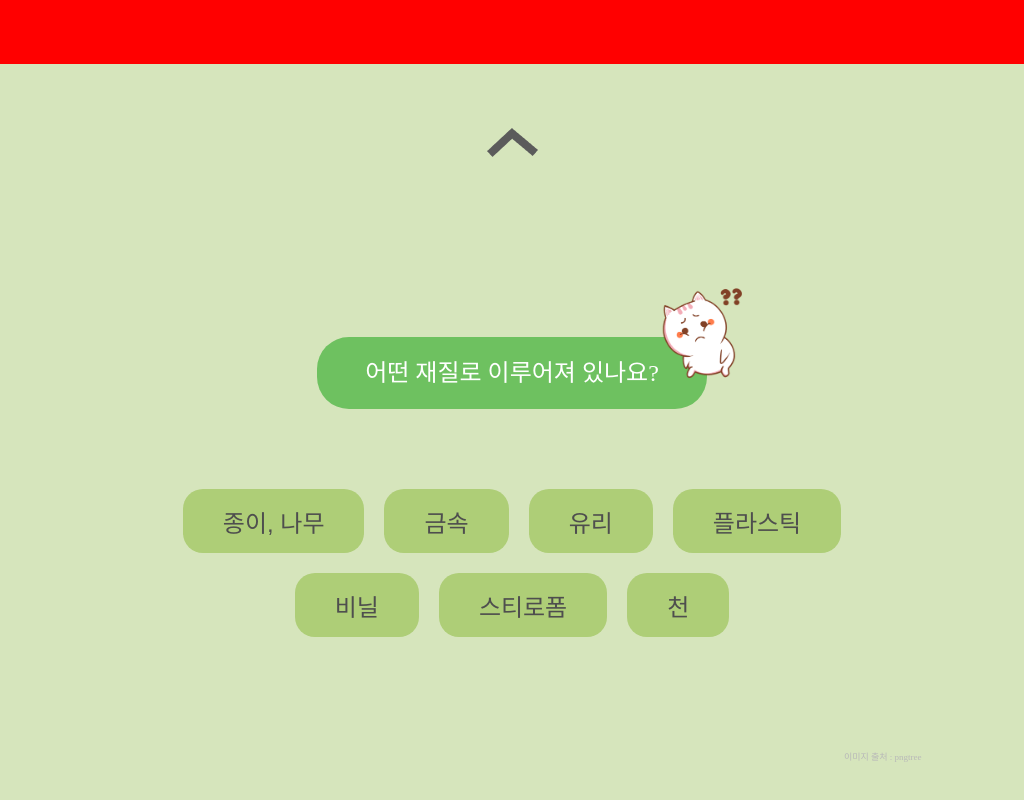
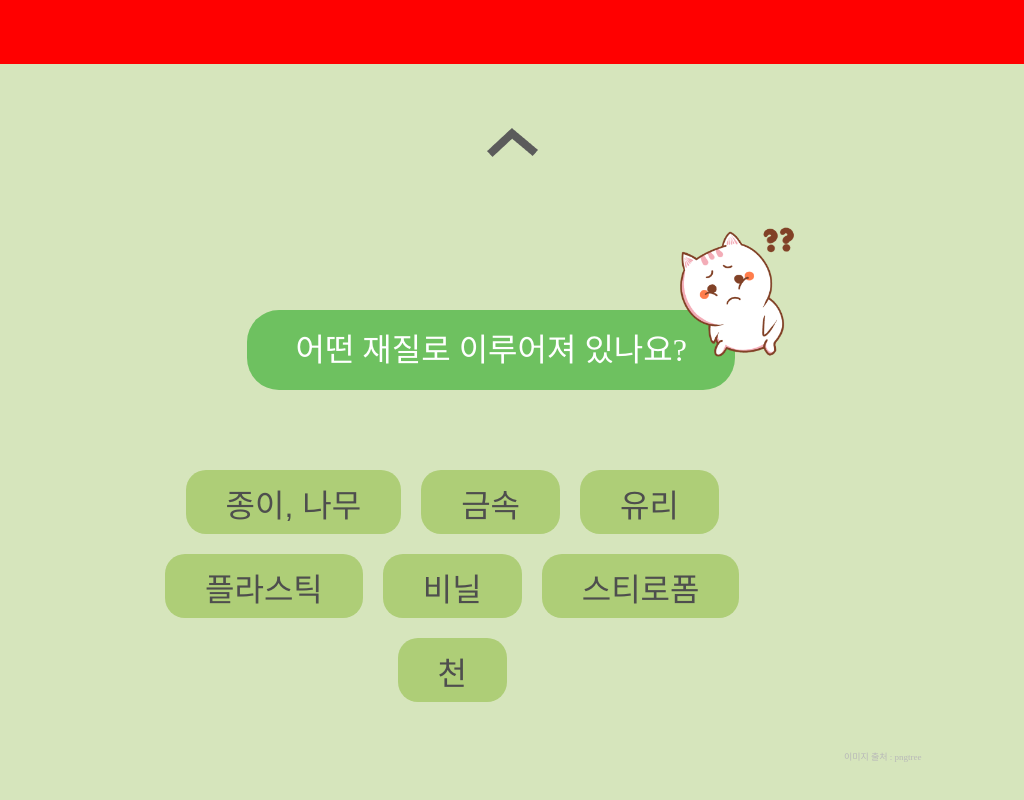
Before and after one commit to eco-coder/recycle-helper, a Next.js app: page / in a window 1024 px wide. Shown: the part 736-1536 px from the top of the page. Built offline with nearby package versions, Linux system fonts and the light colour scheme.

Commit message:
Edit responsive web view

```diff
--- a/styles/QuestionCard.module.sass
+++ b/styles/QuestionCard.module.sass
@@ -33,24 +33,24 @@ $font-small: 16px
         cursor: pointer
 
 .questionContainer
-    display: flex
-    flex-direction: column
-    justify-content: space-between
 
 .question
     background-color: #6ec160
     font-size: 32px
     color: #FFFFFF
     padding: 24px 48px
-    margin: 10px
+    margin: 10px 0vw 10px 10vw
+    max-width: calc(80vw - 2*144px)
     border-radius: 32px
     display: inline-block
     position: relative
-    left: 72px
 
 .character
     display: inline-block
     position: relative
+    right: 72px
+    width: 144px
+    height: 144px
 
 
 .copyright
@@ -63,6 +63,7 @@ $font-small: 16px
 
 .answerContainer
     text-align: center
+    width: 60vw
 
 .answer
     background-color: #AECE77
@@ -76,41 +77,18 @@ $font-small: 16px
     &:hover
         cursor: pointer
 
-@media screen and (min-width: 800px) and (max-width: 1200px)
-    .container
-        padding: 0 10vw
-
-    .question
-        font-size: 24px
-        left: 50px
-        max-width: 50vw
-
-    .character
-        width: 100px
-        height: 100px
-        right: 16px
-
-    .answer
-        font-size: 24px
-
 @media screen and (max-width: 800px)
     .container
         padding: 0
 
     .question
-        max-width: 50vw
-        font-size: 16px
-        left: 40px
+        font-size: 24px
 
     .character
         width: 80px
         height: 80px
-        left: 0
         right: 40px
 
-    .copyright
-        display: block
-        top: 0
-
     .answer
-        font-size: 16px
+        font-size: 24px
+        height: 48px
```
